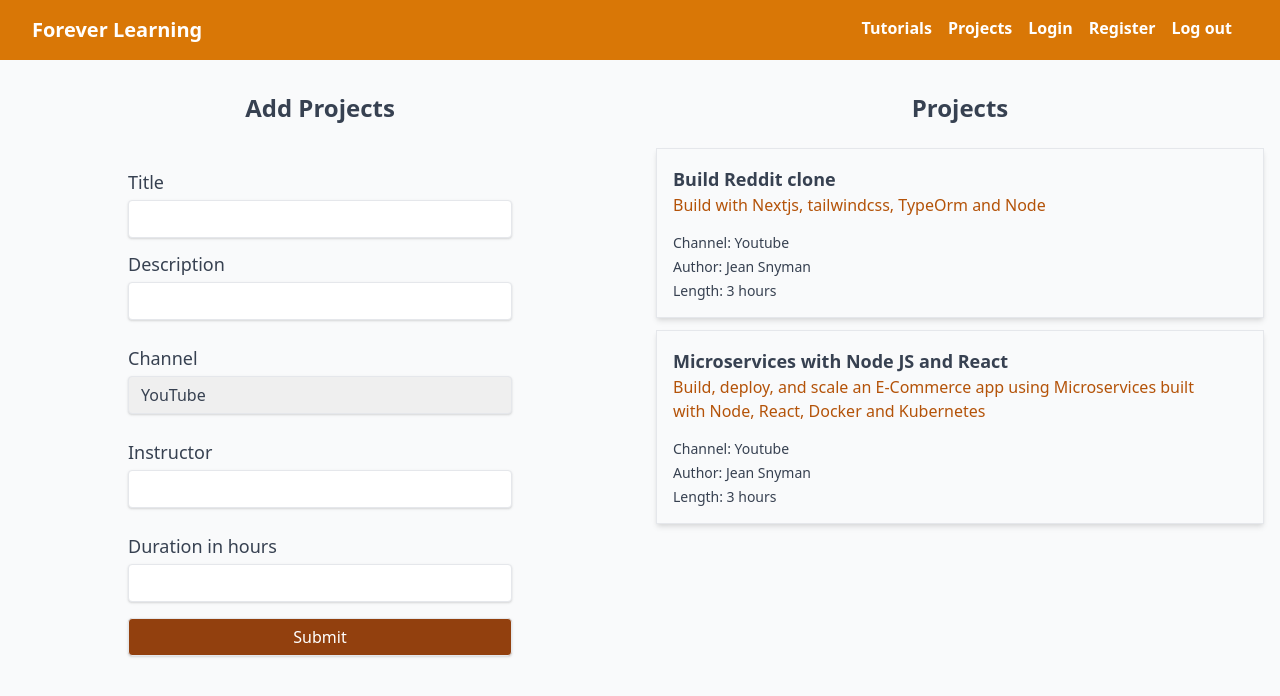
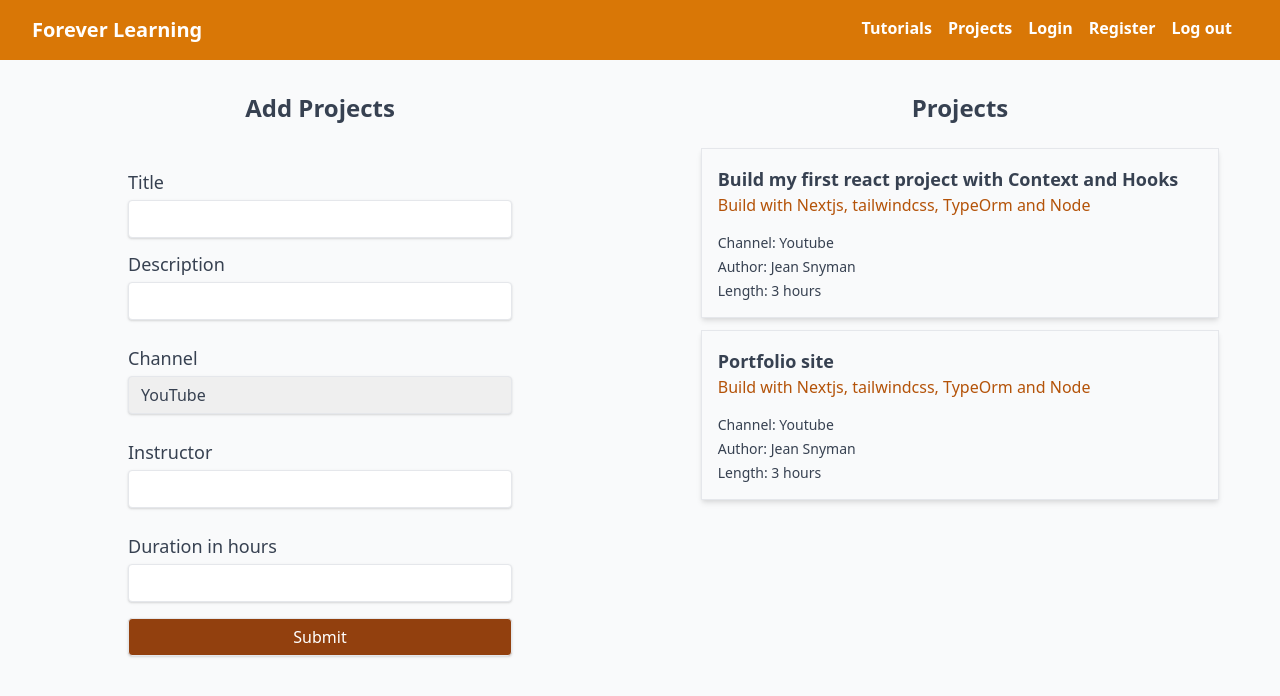
Before and after one commit to snymanje/foreverlearning, a Next.js app in the folder frontend/: page /projects in a window 1280 px wide. Shown: the top 696 px of the page. Built offline with nearby package versions, Linux system fonts and the light colour scheme; some icons are missing.

Commit message:
added types to context

```diff
--- /dev/null
+++ b/frontend/context/projects/ProjectContext.tsx
@@ -0,0 +1,35 @@
+import React, { createContext, ReactNode, useState } from 'react';
+
+interface IProject {
+  title: string;
+}
+
+interface IProjectContext {
+  addProject(title: string): void;
+  projects: IProject[];
+}
+
+export const ProjectContext = createContext<IProjectContext | undefined>(undefined);
+
+export type Props = {
+  children: ReactNode;
+};
+
+const ProjectContextProvider = (props: Props): JSX.Element => {
+  const [projects, setProjects] = useState<IProject[]>([
+    {
+      title: 'Build my first react project with Context and Hooks'
+    },
+    {
+      title: 'Portfolio site'
+    }
+  ]);
+
+  const addProject = async (title: string) => {
+    setProjects([...projects, { title: title }]);
+  };
+
+  return <ProjectContext.Provider value={{ projects, addProject }}>{props.children}</ProjectContext.Provider>;
+};
+
+export default ProjectContextProvider;
--- a/frontend/package.json
+++ b/frontend/package.json
@@ -8,6 +8,7 @@
     "start": "next start"
   },
   "dependencies": {
+    "axios": "^0.21.0",
     "next": "10.0.2",
     "react": "17.0.1",
     "react-dom": "17.0.1"
--- a/frontend/pages/_app.tsx
+++ b/frontend/pages/_app.tsx
@@ -1,8 +1,13 @@
 import '../styles/globals.css';
 import { AppProps } from 'next/app';
+import ProjectContextProvider from '../context/projects/ProjectContext';
 
-const App = ({ Component, pageProps }: AppProps) => {
-  return <Component {...pageProps} />;
+const App: React.FC<AppProps> = ({ Component, pageProps }: AppProps) => {
+  return (
+    <ProjectContextProvider>
+      <Component {...pageProps} />
+    </ProjectContextProvider>
+  );
 };
 
 export default App;
--- a/frontend/pages/login.tsx
+++ b/frontend/pages/login.tsx
@@ -1,4 +1,4 @@
-import React from 'react';
+import { useContext } from 'react';
 import Link from 'next/link';
 import SocialButtons from '../components/SocialButtons';
 import Head from 'next/head';
@@ -10,6 +10,7 @@ const login: React.FC = () => {
         <title>Forever Learning - Login</title>
         <link rel="icon" href="/favicon.ico" />
       </Head>
+
       <div className="bg-white h-screen">
         <div className="flex w-full h-full">
           <div className="flex flex-col w-full lg:w-1/2 h-full bg-white">
--- a/frontend/pages/projects.tsx
+++ b/frontend/pages/projects.tsx
@@ -1,12 +1,16 @@
+import { useContext } from 'react';
 import Head from 'next/head';
-import { FormEvent } from 'react';
 import Header from '../components/Header';
+import { ProjectContext } from '../context/projects/ProjectContext';
 
-const projects: React.FunctionComponent = () => {
-  const addProjects = (e: FormEvent) => {
+const projects: React.FC = () => {
+  const { addProject, projects } = useContext(ProjectContext);
+
+  const addProjectHandler = async (e: React.FormEvent) => {
     e.preventDefault();
-    console.log('Add project');
+    addProject('testing');
   };
+
   return (
     <div>
       <Head>
@@ -19,7 +23,6 @@ const projects: React.FunctionComponent = () => {
           crossOrigin="anonymous"
         />
       </Head>
-
       <div className="">
         <Header />
         <main className="">
@@ -27,7 +30,7 @@ const projects: React.FunctionComponent = () => {
             <div className="flex flex-col items-center justify-center text-gray-700">
               <h2 className="font-bold text-2xl">Add Projects</h2>
               <div className="flex flex-col flex-wrap mt-6 mx-4">
-                <form onSubmit={(e) => addProjects(e)} className="flex flex-col w-48 md:w-96">
+                <form onSubmit={(e) => addProjectHandler(e)} className="flex flex-col w-48 md:w-96">
                   <div className="flex flex-col mt-5">
                     <label htmlFor="title" className="text-lg text-gray-700">
                       Title
@@ -94,10 +97,12 @@ const projects: React.FunctionComponent = () => {
             <div className="flex flex-col items-center justify-start text-gray-700">
               <h2 className="font-bold text-2xl mt-6 lg:mt-0">Projects</h2>
               <div className="flex flex-col flex-wrap mt-6 mx-4">
+                {projects.map((project) => {
+                  return (
                     <div className="max-w-2xl border border-solid border-gray-200 shadow-md mb-3">
                       <div className="flex justify-between p-4 hover:shadow-lg transition ease-linear">
                         <div>
-                      <h3 className="font-bold text-lg">Build Reddit clone</h3>
+                          <h3 className="font-bold text-lg">{project.title}</h3>
                           <p className="text-md text-yellow-700 font-medium">
                             Build with Nextjs, tailwindcss, TypeOrm and Node
                           </p>
@@ -117,37 +122,12 @@ const projects: React.FunctionComponent = () => {
                         </div>
                       </div>
                     </div>
-
-                <div className="max-w-2xl border border-solid border-gray-200 shadow-md hover:shadow-lg transition ease-linear duration-200 cursor-pointer">
-                  <div className="flex justify-between p-4 hover:shadow-lg transition ease-linear">
-                    <div>
-                      <h3 className="font-bold text-lg">Microservices with Node JS and React</h3>
-                      <p className="text-md text-yellow-700 font-medium">
-                        Build, deploy, and scale an E-Commerce app using Microservices built with Node, React, Docker
-                        and Kubernetes
-                      </p>
-                      <p className="mt-4 text-sm">
-                        Channel: <span className=" font-medium">Youtube</span>
-                      </p>
-                      <p className="mt-1 text-sm">
-                        Author: <span className=" font-medium">Jean Snyman</span>
-                      </p>
-                      <p className="mt-1 text-sm">
-                        Length: <span className=" font-medium">3 hours</span>
-                      </p>
-                    </div>
-                    <div className="self-end min-w-max">
-                      <i className="fas fa-edit text-xl cursor-pointer" style={{ color: 'red' }}></i>
-                      <i className="fas fa-trash text-xl ml-6 cursor-pointer" style={{ color: 'red' }}></i>
-                    </div>
-                  </div>
-                </div>
+                  );
+                })}
               </div>
             </div>
           </div>
         </main>
-
-        <footer></footer>
       </div>
     </div>
   );
```
Also changed, not shown: 2 other files (tests, documents, lock files or other folders). Lines whose indentation alone changed are shown as unchanged.
